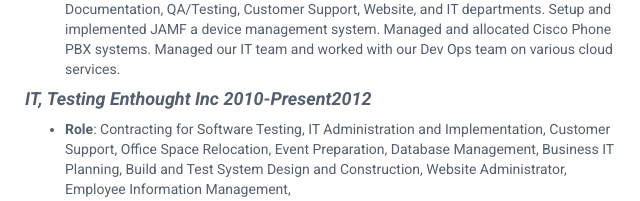
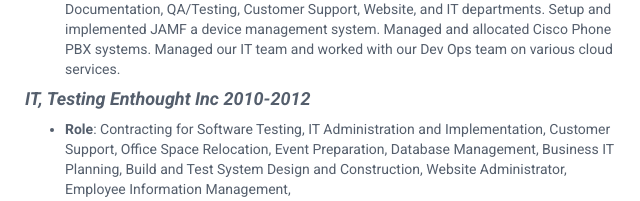
Before and after one commit to tpowellcio/troypowell.info, a plain HTML site: page index.html in a window 1280 px wide. Shown: the part 2217-2418 px from the top of the page, 195-835 px from the left. Drawn offline with Linux system fonts and the light colour scheme.

Commit message:
fixing cv for enthought

```diff
--- a/index.html
+++ b/index.html
@@ -238,7 +238,7 @@
                     <ul>
                       <li style="font-weight: 400;"><b>Contribution</b><span style="font-weight: 400;">:</span> <span style="font-weight: 400;">Was instrumental in the initial set up the IT infrastructure for the small business needs and migrated it to&nbsp;</span>mature corporate IT Environment. I setup the Documentation, QA/Testing, Customer Support, Website, and IT departments. Setup and implemented JAMF a device management system. Managed and allocated Cisco Phone PBX systems. Managed our IT team and worked with our Dev Ops team on various cloud services.</li>
                     </ul>
-                  <h4><b><i>IT, Testing</i></b> <b><i>Enthought Inc</i></b> <b><i>2010-</i></b><b><i>Present</i></b><b><i>2012</i></b></h4>
+                  <h4><b><i>IT, Testing</i></b> <b><i>Enthought Inc</i></b> <b><i>2010-</i></b><b><i>2012</i></b></h4>
                     <ul>
                       <li><b>Role<span style="font-weight: 400;">:</span> <span style="font-weight: 400;">Contracting for Software Testing, IT Administration and Implementation, Customer Support, Office Space&nbsp;</span></b>Relocation, Event Preparation, Database Management, Business IT Planning, Build and Test System Design and Construction, Website Administrator, Employee Information Management,</li>
                     </ul>
```
